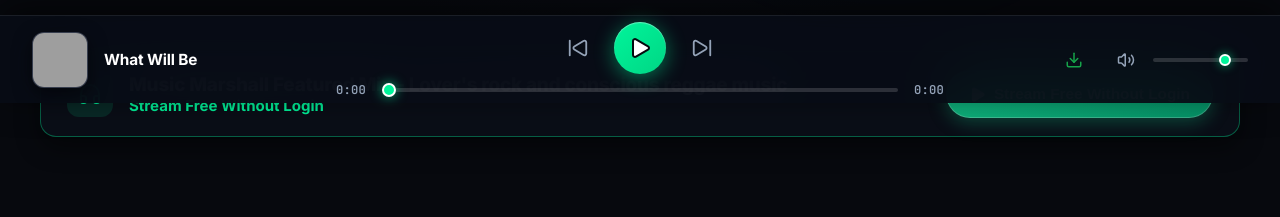
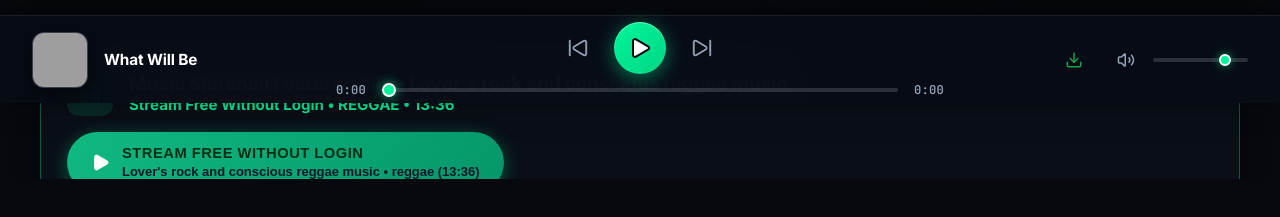
Before and after one commit to armanahmed3/mymusicalmarshall, a React (Vite) app: page / in a window 1280 px wide. Shown: the part 697-914 px from the top of the page. Built offline with nearby package versions, Linux system fonts and the light colour scheme; grey boxes are pictures that could not be loaded.

Commit message:
Configure feature mix playback using parameters table info and display mix information on button

```diff
--- a/src/App.tsx
+++ b/src/App.tsx
@@ -294,16 +294,24 @@
   // Check if track is free to stream without authentication
   const isFreeTrack = (song: Song | null) => {
     if (!song) return false;
-    const targetMix = (parameters.Feat_MixName || 'Easy_Flow_Mix').toLowerCase();
-    const targetPath = parameters.Feat_MixPath || '/audio/Easy_Flow_23v1241026820.mp3';
-    return (
-      Boolean(song.isMmRelease) ||
+    const targetMixName = (parameters.Feat_MixName || 'Easy_Flow_Mix').trim().toLowerCase();
+    const targetMixPath = (parameters.Feat_MixPath || '/AudioFileUpload/Easy_Flow_23v1241026820.mp3').trim().toLowerCase();
+    const targetFile = targetMixPath.split('/').pop() || '';
+    const songPath = (song.audioUrl || '').toLowerCase();
+    const songMix = (song.mixName || '').toLowerCase();
+    const songTitle = (song.title || '').toLowerCase();
+
+    const isDesignatedFeatureMix = Boolean(
+      (songMix && (songMix === targetMixName || songMix.replace(/_/g, ' ') === targetMixName.replace(/_/g, ' '))) ||
+      (songPath && (songPath === targetMixPath || (targetFile !== '' && songPath.includes(targetFile)))) ||
+      (songTitle && (songTitle === targetMixName || songTitle.replace(/_/g, ' ') === targetMixName.replace(/_/g, ' '))) ||
+      songTitle.includes('easy_flow') ||
+      songPath.includes('easy_flow') ||
       song.id === 'song-mm-easy-flow' ||
-      song.title.toLowerCase() === targetMix ||
-      song.title.toLowerCase().replace(/_/g, ' ') === targetMix.replace(/_/g, ' ') ||
-      song.audioUrl === targetPath ||
-      song.title.toLowerCase().includes('easy_flow')
+      song.id === 'song-db-3024'
     );
+
+    return Boolean(song.isMmRelease) || isDesignatedFeatureMix;
   };
 
   // Playback Handlers
--- a/src/components/LandingPage.tsx
+++ b/src/components/LandingPage.tsx
@@ -19,6 +19,7 @@
   CheckCircle2
 } from 'lucide-react';
 import type { Song, User, EventFlyer, SupportTicket, AppParameters } from '../types';
+import { INITIAL_SONGS } from '../data/initialSongs';
 
 interface LandingPageProps {
   parameters?: AppParameters;
@@ -104,24 +105,53 @@
 
   // Featured Mix from Parameters Table (Feat_MixName: Easy_Flow_Mix, Feat_MixPath)
   const targetMixName = parameters?.Feat_MixName || 'Easy_Flow_Mix';
-  const targetMixPath = parameters?.Feat_MixPath || '/audio/Easy_Flow_23v1241026820.mp3';
+  const targetMixPath = parameters?.Feat_MixPath || '/AudioFileUpload/Easy_Flow_23v1241026820.mp3';
 
-  const featuredMix: Song = allMixes.find(
-    (s) => s.title.toLowerCase() === targetMixName.toLowerCase() || s.audioUrl.toLowerCase().includes('easy_flow') || s.title.toLowerCase().includes('easy_flow')
-  ) || allMixes[0];
+  // 1. Select the designated feature mix from the mix file using the parameters table
+  const featuredMix: Song = (() => {
+    const tName = targetMixName.trim().toLowerCase();
+    const tPath = targetMixPath.trim().toLowerCase();
+    const tFile = tPath.split('/').pop() || '';
+    const searchPool: Song[] = [...(allMixes || []), ...(mmReleases || []), ...INITIAL_SONGS];
+
+    // Step A: Search in searchPool by exact audio path / filename stored in parameters table
+    const matchPath = searchPool.find((s) => {
+      const u = (s.audioUrl || '').toLowerCase();
+      return u === tPath || (tFile !== '' && u.includes(tFile));
+    });
+    if (matchPath) return matchPath;
+
+    // Step B: Search by mixName stored in parameters table
+    const matchMixName = searchPool.find((s) => {
+      const m = (s.mixName || '').toLowerCase();
+      return m && (m === tName || m.replace(/_/g, ' ') === tName.replace(/_/g, ' '));
+    });
+    if (matchMixName) return matchMixName;
+
+    // Step C: Search by title or description
+    const matchTitle = searchPool.find((s) => {
+      const t = (s.title || '').toLowerCase();
+      const d = (s.description || '').toLowerCase();
+      return t === tName || t.replace(/_/g, ' ') === tName.replace(/_/g, ' ') || d.includes(tName);
+    });
+    if (matchTitle) return matchTitle;
+
+    // Step D: Fallback to easy_flow or first mix
+    const fallback = searchPool.find((s) => (s.audioUrl || '').toLowerCase().includes('easy_flow') || (s.title || '').toLowerCase().includes('easy_flow'));
+    return fallback || searchPool[0];
+  })();
 
   const isPlayingFeaturedMix = isPlaybackActive && Boolean(
     currentPlaybackTrack?.id === featuredMix?.id ||
-    currentPlaybackTrack?.title.toLowerCase() === targetMixName.toLowerCase() ||
-    currentPlaybackTrack?.title.toLowerCase().replace(/_/g, ' ') === targetMixName.toLowerCase().replace(/_/g, ' ') ||
-    currentPlaybackTrack?.audioUrl === targetMixPath ||
-    currentPlaybackTrack?.title.toLowerCase().includes('easy_flow')
+    currentPlaybackTrack?.audioUrl === featuredMix?.audioUrl
   );
 
   const handleToggleFeaturedMix = () => {
     if (!featuredMix) return;
     if (onPlaySong) {
       onPlaySong(featuredMix);
+    } else {
+      handleSelectRelease(featuredMix);
     }
   };
 
@@ -483,19 +513,47 @@
                   Music Marshall Featured Mix - {featuredMix?.title || targetMixName}
                 </div>
                 <div style={{ color: '#00f59b', fontWeight: 700, fontSize: '0.94rem' }}>
-                  Stream Free Without Login
+                  Stream Free Without Login {featuredMix?.genre ? `• ${featuredMix.genre.toUpperCase()}` : ''} {featuredMix?.duration ? `• ${formatTime(featuredMix.duration)}` : ''}
                 </div>
               </div>
             </div>
 
             <button
               type="button"
-              className="btn btn-accent btn-md"
+              className="btn btn-accent btn-md featured-mix-button"
               onClick={handleToggleFeaturedMix}
-              style={{ display: 'inline-flex', alignItems: 'center', gap: '8px', padding: '10px 22px', fontWeight: 800, borderRadius: '9999px' }}
+              title={isPlayingFeaturedMix ? `Pause ${featuredMix?.title || targetMixName}` : `Play ${featuredMix?.title || targetMixName}`}
+              style={{
+                display: 'inline-flex',
+                alignItems: 'center',
+                gap: '12px',
+                padding: '12px 24px',
+                borderRadius: '9999px',
+                fontWeight: 800,
+                cursor: 'pointer',
+                textAlign: 'left',
+                border: 'none',
+                boxShadow: isPlayingFeaturedMix
+                  ? '0 0 20px rgba(0, 245, 155, 0.6)'
+                  : '0 4px 18px rgba(0, 245, 155, 0.35)',
+                transition: 'all 0.2s ease-in-out'
+              }}
             >
-              {isPlayingFeaturedMix ? <Pause size={17} fill="white" /> : <Play size={17} fill="white" />}
-              <span>{isPlayingFeaturedMix ? 'Pause Featured Mix' : 'Stream Free Without Login'}</span>
+              {isPlayingFeaturedMix ? (
+                <Pause size={19} fill="currentColor" />
+              ) : (
+                <Play size={19} fill="currentColor" />
+              )}
+              <div style={{ display: 'flex', flexDirection: 'column', gap: '2px', lineHeight: 1.25 }}>
+                <span style={{ fontSize: '0.92rem', fontWeight: 800, color: '#052e16', textTransform: 'uppercase', letterSpacing: '0.5px' }}>
+                  {isPlayingFeaturedMix ? 'Pause Featured Mix' : 'Stream Free Without Login'}
+                </span>
+                <span style={{ fontSize: '0.81rem', fontWeight: 700, color: '#0f172a' }}>
+                  {featuredMix?.title || targetMixName}
+                  {featuredMix?.genre ? ` • ${featuredMix.genre}` : ''}
+                  {featuredMix?.duration ? ` (${formatTime(featuredMix.duration)})` : ''}
+                </span>
+              </div>
             </button>
           </div>
         </div>
--- a/src/data/initialSongs.ts
+++ b/src/data/initialSongs.ts
@@ -6,6 +6,7 @@
   {
     "id": "song-db-1",
     "db_id": 1,
+    "mixName": "Disco_MixV01_Branded",
     "title": "Disco Mix",
     "artist": "",
     "album": "RetroDisco",
@@ -23,6 +24,7 @@
   {
     "id": "song-db-2",
     "db_id": 2,
+    "mixName": "Classic Vintage_V01",
     "title": "CLASSIC VINTAGE",
     "artist": "",
     "album": "Vintage",
@@ -40,6 +42,7 @@
   {
     "id": "song-db-4",
     "db_id": 4,
+    "mixName": "Rocksteady Love Pt 1",
     "title": "ROCK STEADY LOVE",
     "artist": "",
     "album": "Rocksteady Love",
@@ -57,6 +60,7 @@
   {
     "id": "song-db-5",
     "db_id": 5,
+    "mixName": "Old_Bounce_V01",
     "title": "Old Bounce Reggae",
     "artist": "",
     "album": "Reggae",
@@ -74,6 +78,7 @@
   {
     "id": "song-db-6",
     "db_id": 6,
+    "mixName": "Bad_Soul_V01",
     "title": "Retro Soul",
     "artist": "",
     "album": "Bad Soul",
@@ -91,6 +96,7 @@
   {
     "id": "song-db-7",
     "db_id": 7,
+    "mixName": "Disco_90s_V01",
     "title": "Disco around the 90s",
     "artist": "",
     "album": "Party Disco",
@@ -108,6 +114,7 @@
   {
     "id": "song-db-8",
     "db_id": 8,
+    "mixName": "Dwalli_Salsa_SexyLady",
     "title": "Reggae/Dance Mix",
     "artist": "",
     "album": "Rhythm Mix",
@@ -125,6 +132,7 @@
   {
     "id": "song-db-1002",
     "db_id": 1002,
+    "mixName": "Bandelero Mix",
     "title": "Reggae Mix - Bandelero Rhythm",
     "artist": "",
     "album": "Reggae Rhythm Mix",
@@ -142,6 +150,7 @@
   {
     "id": "song-db-1003",
     "db_id": 1003,
+    "mixName": "LR_Smooth_Singles_V01",
     "title": "Smooth Lovers Rock Singles",
     "artist": "",
     "album": "Lovers Rock Singles",
@@ -159,6 +168,7 @@
   {
     "id": "song-db-1005",
     "db_id": 1005,
+    "mixName": "soca_blend_V01",
     "title": "Soca Dancehall Blend",
     "artist": "",
     "album": "Party Mix",
@@ -176,6 +186,7 @@
   {
     "id": "song-db-1006",
     "db_id": 1006,
+    "mixName": "loversrock_RV01",
     "title": "Loversrock Rhythm Mix",
     "artist": "",
     "album": "Rhythm Mix",
@@ -193,6 +204,7 @@
   {
     "id": "song-db-1007",
     "db_id": 1007,
+    "mixName": "Dancehall_90s_V02",
     "title": "90s Dancehall Party Mix",
     "artist": "",
     "album": "Dancehall Party Mix",
@@ -210,6 +222,7 @@
   {
     "id": "song-db-1008",
     "db_id": 1008,
+    "mixName": "Culture_V01",
     "title": "Culture Mix",
     "artist": "",
     "album": "Culture",
@@ -227,6 +240,7 @@
   {
     "id": "song-db-2002",
     "db_id": 2002,
+    "mixName": "Luciano_Dub_Mix",
     "title": "MM Mix",
     "artist": "",
     "album": "Juggling on Riddim",
@@ -244,6 +258,7 @@
   {
     "id": "song-db-2006",
     "db_id": 2006,
+    "mixName": "What Will Be",
     "title": "What Will Be",
     "artist": "",
     "album": "release",
@@ -261,6 +276,7 @@
   {
     "id": "song-db-2007",
     "db_id": 2007,
+    "mixName": "Don't Trust Dem",
     "title": "Don't Trust Dem",
     "artist": "",
     "album": "release",
@@ -278,6 +294,7 @@
   {
     "id": "song-db-2008",
     "db_id": 2008,
+    "mixName": "War A Gwaan",
     "title": "War A Gwaan",
     "artist": "",
     "album": "release",
@@ -295,6 +312,7 @@
   {
     "id": "song-db-2010",
     "db_id": 2010,
+    "mixName": "Tennessee Whiskey",
     "title": "Tennessee Whiskey",
     "artist": "",
     "album": "release",
@@ -312,6 +330,7 @@
   {
     "id": "song-db-2011",
     "db_id": 2011,
+    "mixName": "Righteous People",
     "title": "Righteous People",
     "artist": "",
     "album": "release",
@@ -329,6 +348,7 @@
   {
     "id": "song-db-2012",
     "db_id": 2012,
+    "mixName": "Wayne_Alton",
     "title": "Picks on Alton Ellis",
     "artist": "",
     "album": "release",
@@ -346,6 +366,7 @@
   {
     "id": "song-db-2014",
     "db_id": 2014,
+    "mixName": "Party Mix Part 1",
     "title": "Reggae, Dancehall, Afrobeat, Soca & Disco",
     "artist": "",
     "album": "regular",
@@ -363,6 +384,7 @@
   {
     "id": "song-db-2015",
     "db_id": 2015,
+    "mixName": "Party_Vocals_Mixx_V1",
     "title": "Reggae & Dancehall Vocals",
     "artist": "",
     "album": "Juggling on Riddim",
@@ -380,6 +402,7 @@
   {
     "id": "song-db-3015",
     "db_id": 3015,
+    "mixName": "Afrobeat Medley",
     "title": "Afrobeat Meets R&B",
     "artist": "",
     "album": "release",
@@ -397,6 +420,7 @@
   {
     "id": "song-db-3017",
     "db_id": 3017,
+    "mixName": "Positive Transfusion EP",
     "title": "Positive Transfusion EP Juggling",
     "artist": "",
     "album": "release",
@@ -414,6 +438,7 @@
   {
     "id": "song-db-3024",
     "db_id": 3024,
+    "mixName": "Easy_Flow_Mix",
     "title": "Lover's rock and conscious reggae music",
     "artist": "",
     "album": "Riddim_Mix",
@@ -431,6 +456,7 @@
   {
     "id": "song-db-3025",
     "db_id": 3025,
+    "mixName": "Kush",
     "title": "Kush",
     "artist": "",
     "album": "release",
@@ -448,6 +474,7 @@
   {
     "id": "song-db-3026",
     "db_id": 3026,
+    "mixName": "Chances Are",
     "title": "Chances Are",
     "artist": "",
     "album": "release",
@@ -465,6 +492,7 @@
   {
     "id": "song-db-3027",
     "db_id": 3027,
+    "mixName": "Hello Africa",
     "title": "Hello Africa",
     "artist": "",
     "album": "release",
@@ -482,6 +510,7 @@
   {
     "id": "song-db-3028",
     "db_id": 3028,
+    "mixName": "Groovy Reggae",
     "title": "Groovy Reggae",
     "artist": "",
     "album": "release",
@@ -499,6 +528,7 @@
   {
     "id": "song-db-3029",
     "db_id": 3029,
+    "mixName": "Your Eyes",
     "title": "Your Eyes",
     "artist": "",
     "album": "release",
@@ -516,6 +546,7 @@
   {
     "id": "song-db-3030",
     "db_id": 3030,
+    "mixName": "Who's Loving You",
     "title": "Who's Loving You",
     "artist": "",
     "album": "release",
@@ -533,6 +564,7 @@
   {
     "id": "song-db-3031",
     "db_id": 3031,
+    "mixName": "Heart Attack",
     "title": "Heart Attack",
     "artist": "",
     "album": "release",
@@ -550,6 +582,7 @@
   {
     "id": "song-db-3032",
     "db_id": 3032,
+    "mixName": "Take A Chance",
     "title": "Take A Chance",
     "artist": "",
     "album": "release",
--- a/src/types.ts
+++ b/src/types.ts
@@ -14,6 +14,7 @@
   isMix?: boolean; // Tag for music mixes / DJ juggling sets
   isDownloadable?: boolean; // Tag for downloadable songs/mixes
   db_id?: number; // Authentic database ID (mixId) from MS SQL
+  mixName?: string; // Authentic MS SQL mixName (e.g. Easy_Flow_Mix)
   uploadedAt?: string;
 }
 
```
Also changed, not shown: 1 other file (tests, documents, lock files or other folders).
